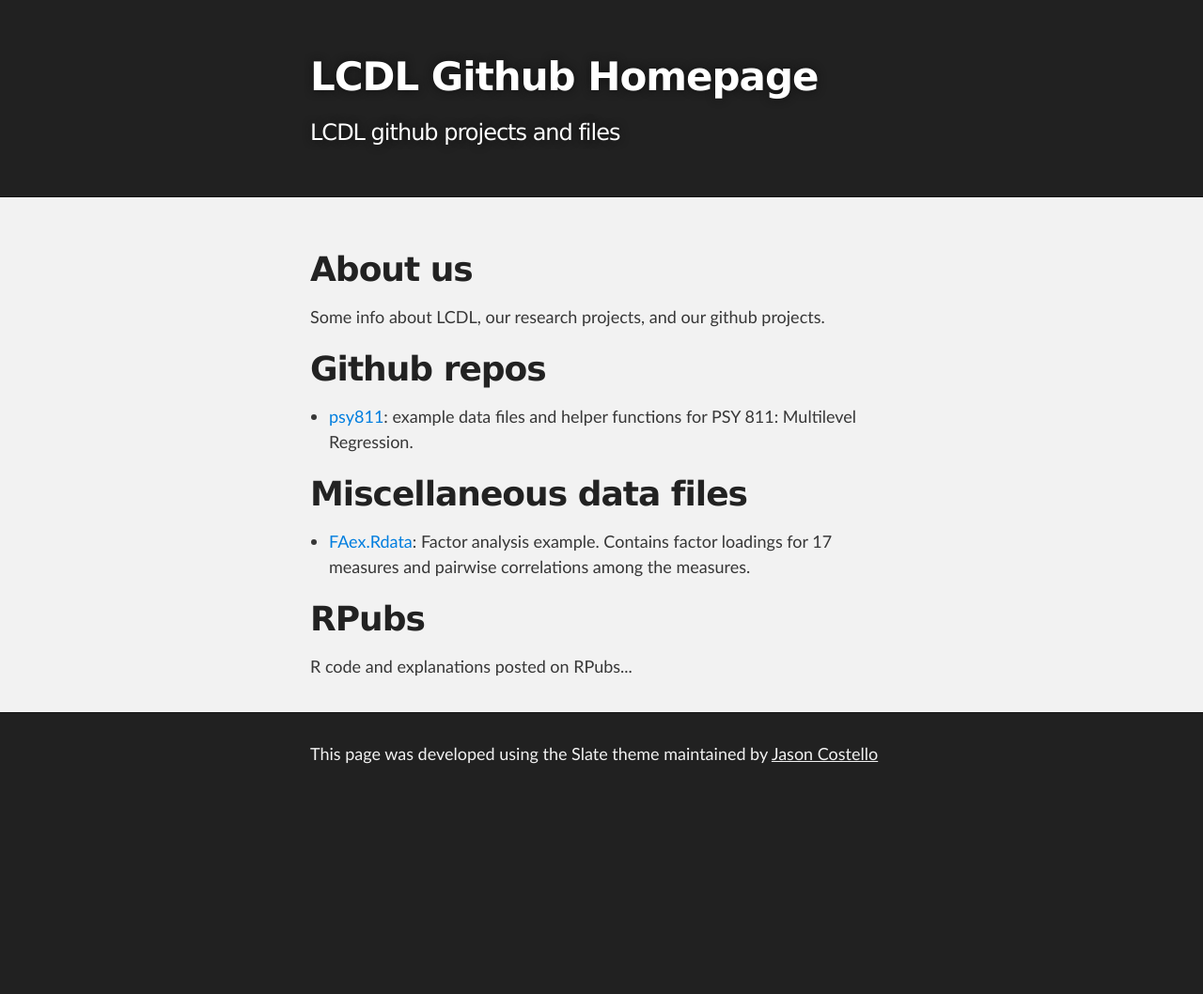
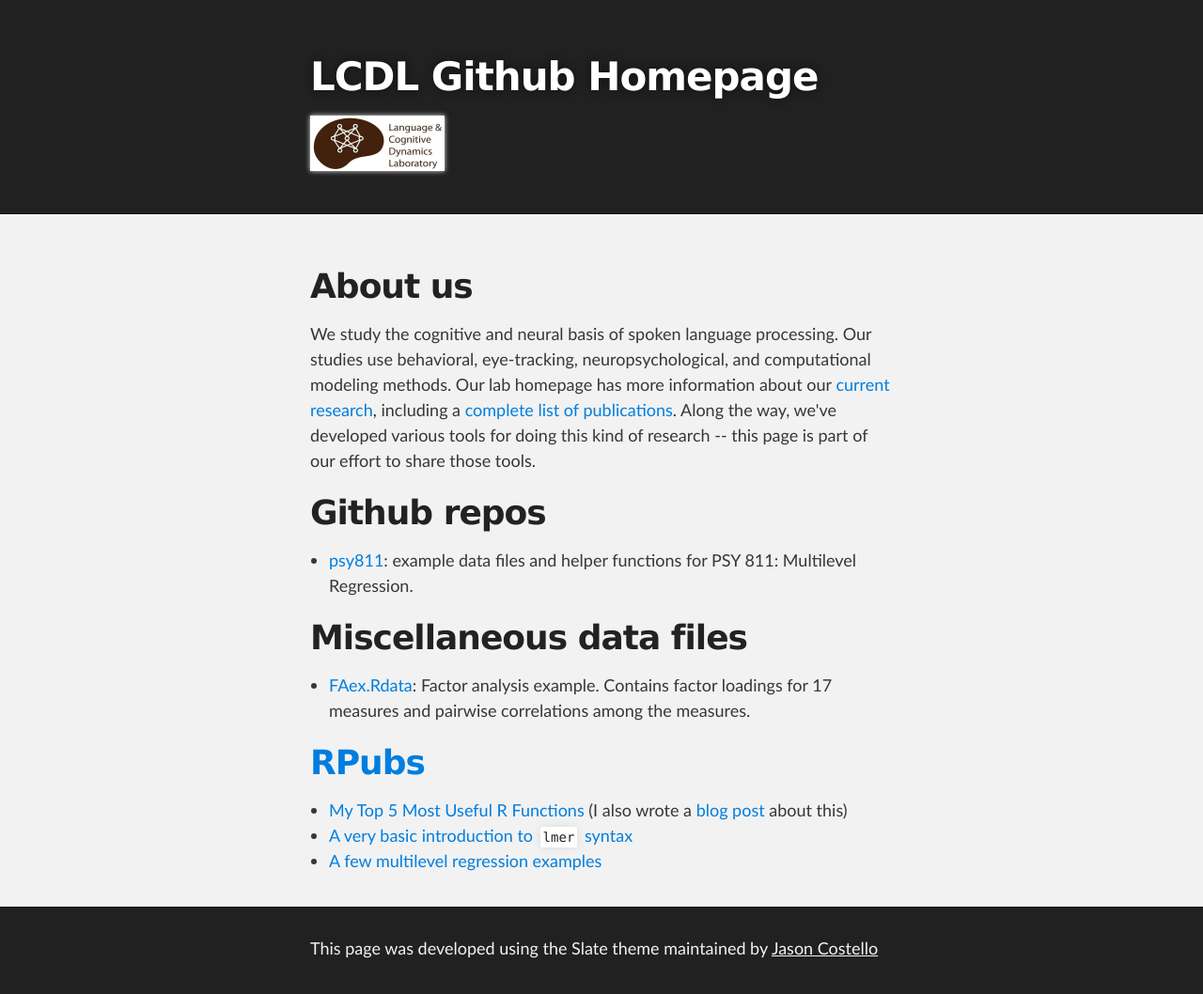
Before and after one commit to dmirman-zz/dmirman.github.io, a plain HTML site: page index.html in a window 1280 px wide. Shown: the whole page at 94% size. Before the commit the page ends 851 px from the top, so only its background shows below. Drawn offline with Linux system fonts and the light colour scheme.

Commit message:
Added "About us" text

```diff
--- a/index.html
+++ b/index.html
@@ -17,7 +17,8 @@
     <div id="header_wrap" class="outer">
         <header class="inner">
           <h1 id="project_title">LCDL Github Homepage</h1>
-          <h2 id="project_tagline">LCDL github projects and files</h2>
+          <!-- <h2 id="project_tagline">LCDL github projects and files</h2> -->
+		  <p> <a href="http://www.danmirman.org/"><img alt="logo" src="images/lab_logo_danmirman.png" /></a></p>
         </header>
     </div>
 
@@ -25,7 +26,7 @@
     <div id="main_content_wrap" class="outer">
       <section id="main_content" class="inner">
         <h1>About us</h1>
-        <p>Some info about LCDL, our research projects, and our github projects.</p>
+        <p>We study the cognitive and neural basis of spoken language processing. Our studies use behavioral, eye-tracking, neuropsychological, and computational modeling methods. Our lab homepage has more information about our <a href="http://www.danmirman.org/current-research">current research</a>, including a <a href="http://www.danmirman.org/pubs">complete list of publications</a>. Along the way, we've developed various tools for doing this kind of research -- this page is part of our effort to share those tools.</p>
 
         <h1>Github repos</h1>
         <ul>
@@ -37,8 +38,12 @@
 		<li><a href="FAex.Rdata">FAex.Rdata</a>: Factor analysis example. Contains factor loadings for 17 measures and pairwise correlations among the measures.</li>
 		</ul>
 
-        <h1>RPubs</h1>
-        <p>R code and explanations posted on RPubs...</p>
+        <h1><a href="http://rpubs.com">RPubs</a></h1>
+		<ul>
+		<li><a href="http://rpubs.com/danmirman/Rgroup-part1">My Top 5 Most Useful R Functions</a> (I also wrote a <a href="http://mindingthebrain.blogspot.com/2015/02/my-top-5-r-functions.html">blog post</a> about this)</li>
+		<li><a href="http://rpubs.com/danmirman/intro2lmer">A very basic introduction to <code>lmer</code> syntax</a></li>
+		<li><a href="http://rpubs.com/danmirman/MLR_Examples_2015-01">A few multilevel regression examples</a></li>
+		</ul>
 
       </section>
     </div>
```
